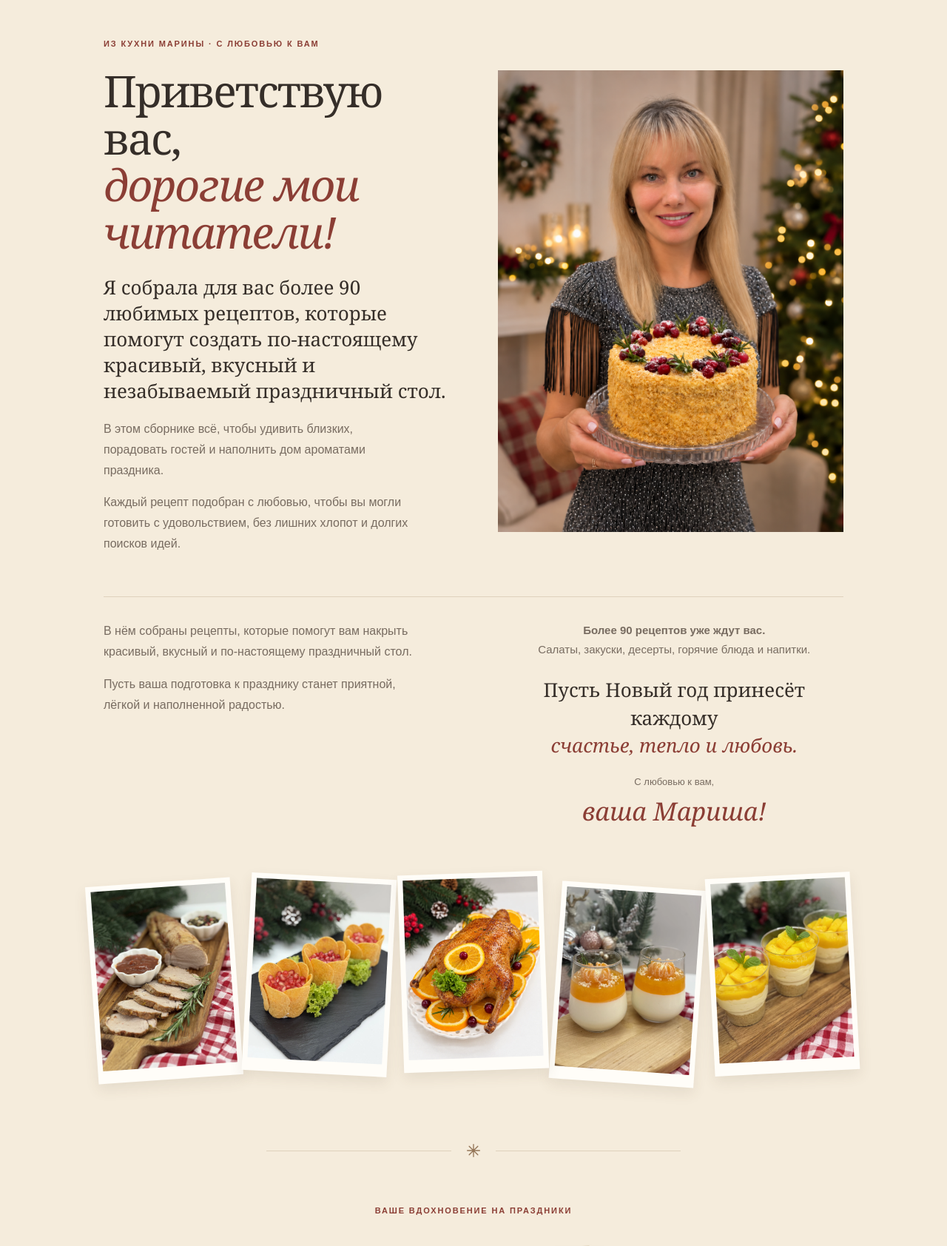
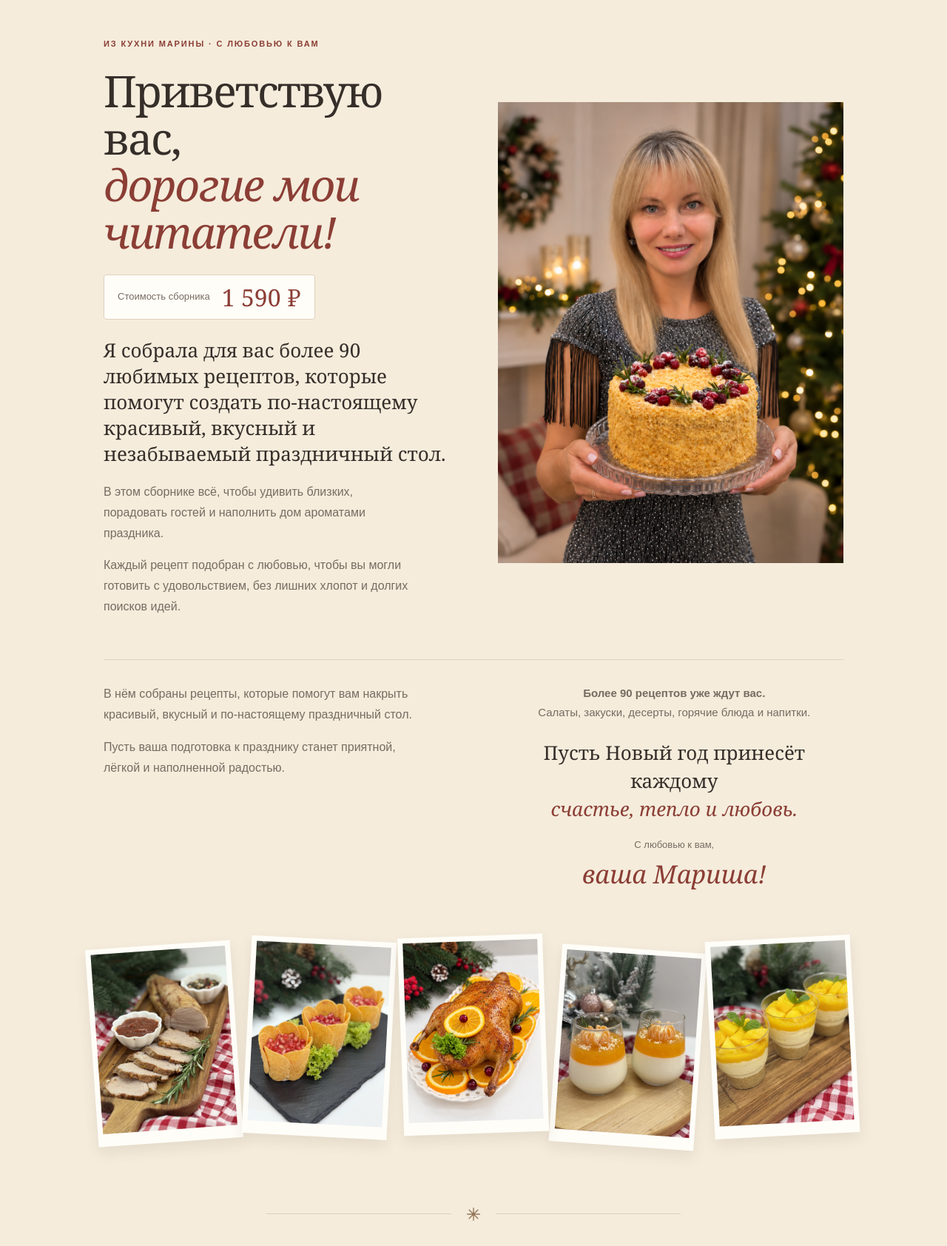
Before and after one commit to artemkapluggaV5/ReciepeBook, a Django app: page / in a window 1280 px wide. Shown: the part 91-1775 px from the top of the page at 74% size. Run offline with Django 5.2, Linux system fonts and the light colour scheme; data comes from the database, SQL or seed files in the repository; data that the repository does not hold is empty; parts of the project's set-up code (start-up, migrations or seed data) failed here and were passed over.

Commit message:
Show cookbook price beside the welcome introduction

```diff
--- a/static/css/cozy.css
+++ b/static/css/cozy.css
@@ -14,6 +14,7 @@ body{background:var(--cream);color:var(--ink)}
 .cozy-divider:before,.cozy-divider:after{content:'';height:1px;background:var(--line);flex:1}
 .welcome{display:grid;grid-template-columns:1fr 1fr;align-items:center;gap:60px;padding-top:68px;padding-bottom:82px}
 .welcome h1{font-size:clamp(48px,5.7vw,76px);line-height:1.04;margin:0 0 30px}
+.welcome-price{display:inline-flex;align-items:center;flex-wrap:wrap;gap:8px 16px;max-width:100%;box-sizing:border-box;margin:0 0 24px;padding:12px 18px;border:1px solid var(--line);border-radius:4px;background:var(--paper)}.welcome-price>span{font:500 13px/1.4 var(--sans);color:var(--muted)}.welcome-price>strong{font:400 32px/1.1 var(--serif);color:var(--accent);white-space:nowrap}
 .welcome-copy>.welcome-lead{font-family:var(--serif);font-size:24px;line-height:1.5;color:var(--ink);margin:0 0 24px}
 .welcome-copy>p:not(.cozy-kicker):not(.welcome-lead){font-size:15px;max-width:375px}
 .cozy-link{display:inline-flex;gap:25px;align-items:center;color:var(--accent);font-size:14px;font-weight:600;border-bottom:1px solid #b58a76;padding:8px 0;text-decoration:none}
--- a/templates/base.html
+++ b/templates/base.html
@@ -16,7 +16,7 @@
   <link rel="stylesheet" href="{% static 'css/compat.css' %}">
   <link rel="stylesheet" href="{% static 'css/holiday.css' %}?v=1f38be0842">
   <link rel="apple-touch-icon" href="{% static 'img/apple-touch-icon.png' %}">
-  <link rel="stylesheet" href="{% static 'css/cozy.css' %}?v=seller-footer-1">
+  <link rel="stylesheet" href="{% static 'css/cozy.css' %}?v=welcome-price-1">
   <script src="{% static 'js/site.js' %}" defer></script>
   {% if not sales_enabled %}<meta name="robots" content="noindex,nofollow">{% endif %}
 </head>
--- a/templates/landing.html
+++ b/templates/landing.html
@@ -5,6 +5,7 @@
   <div class="welcome-copy">
     <p class="cozy-kicker">ИЗ КУХНИ МАРИНЫ · С ЛЮБОВЬЮ К ВАМ</p>
     <h1>Приветствую вас,<br><em>дорогие мои<br>читатели!</em></h1>
+    <div class="welcome-price"><span>Стоимость сборника</span><strong>{{ product.price|floatformat:"0g" }}&nbsp;₽</strong></div>
     <p class="welcome-lead">Я собрала для вас более 90 любимых рецептов, которые помогут создать по-настоящему красивый, вкусный и незабываемый праздничный стол.</p>
     <p class="marina-intro">В этом сборнике всё, чтобы удивить близких, порадовать гостей и наполнить дом ароматами праздника.</p>
     <p>Каждый рецепт подобран с любовью, чтобы вы могли готовить с удовольствием, без лишних хлопот и долгих поисков идей.</p>
```
